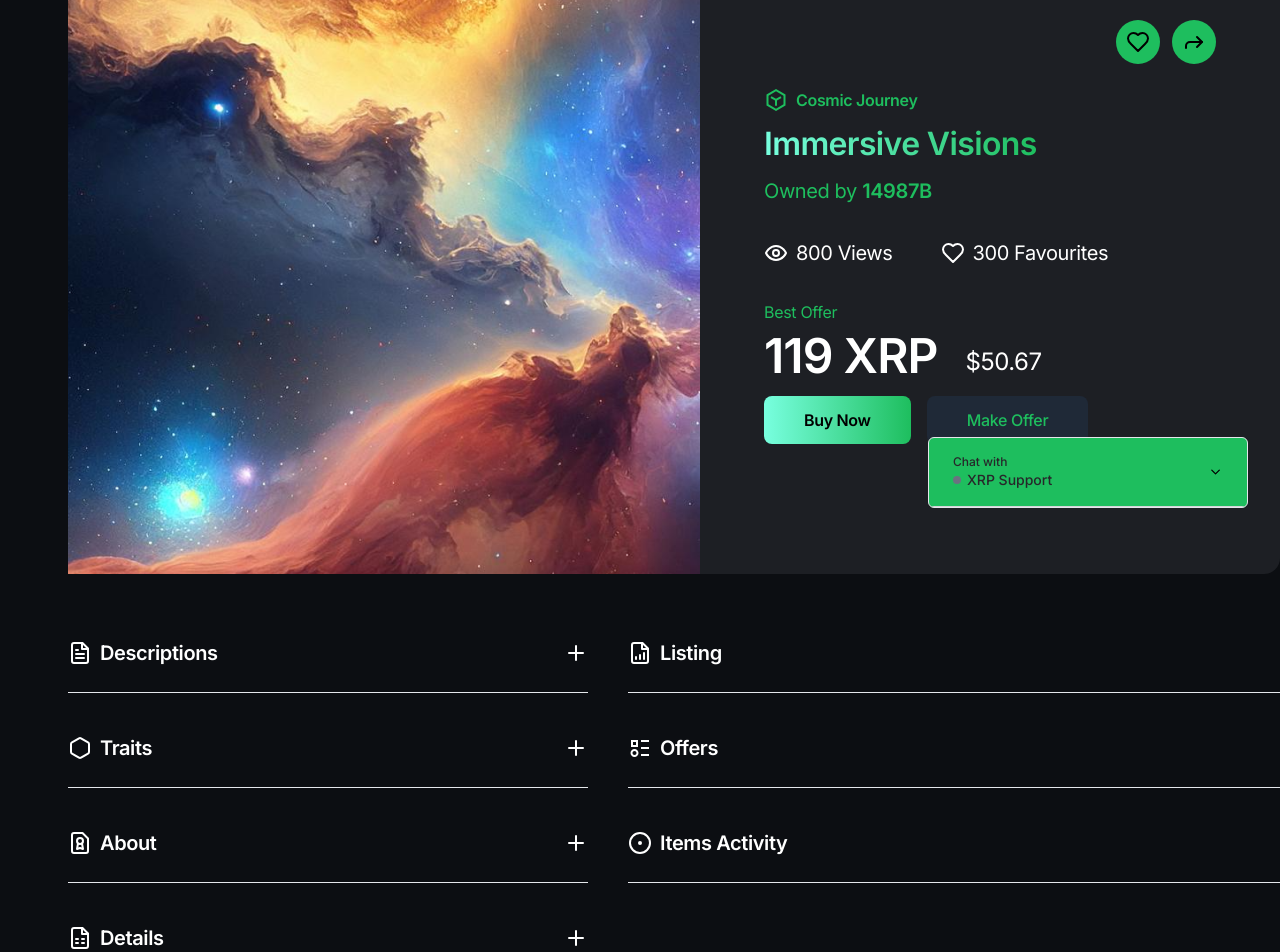
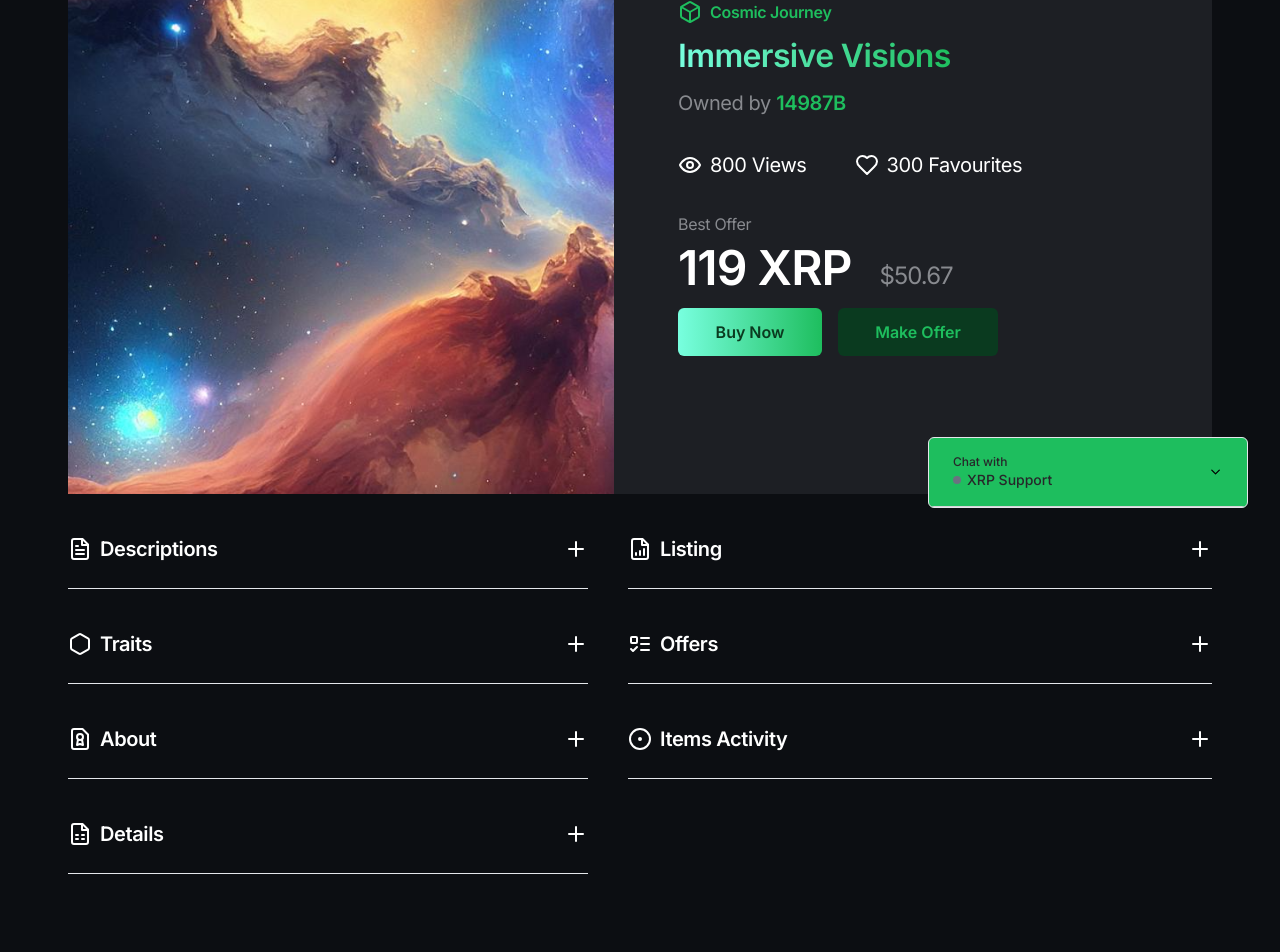
Before and after one commit to AyushGupta-0/NFT-Marketplace, a Next.js app: page /details in a window 1280 px wide. Shown: the part 260-1212 px from the top of the page. Built offline with nearby package versions, Linux system fonts and the light colour scheme.

Commit message:
nftdetails cleanup

```diff
--- a/src/app/(home)/details/page.tsx
+++ b/src/app/(home)/details/page.tsx
@@ -1,206 +1,101 @@
-import { Icons } from "@/components/ui/Icons";
 import { FiChevronRight } from "react-icons/fi";
 import NftCollectionModal from "@/components/NftCollectionModal";
-import Image from "next/image";
+import NftDetailsModal from "@/components/NftDetailsModal";
+import { Icons } from "@/components/ui/Icons";
 
 type Props = {};
 
+export default function page({}: Props) {
+  return (
+    <main className=" bg-dark w-full h-full overflow-hidden text-left  text-sm md:text-base text-green font-inter">
+      <div className=" px-6 py-8 md:px-[4.25rem] md:py-12 md:mb-8 flex flex-col justify-center items-center ">
+        <section>
+          <NftDetailsModal />
+        </section>
 
-
-export default function page({}: Props) {
-    return ( <div className="relative bg-dark w-full h-[115rem] overflow-hidden text-left text-[1rem] text-green font-inter">
-
-    <div className="absolute top-[8rem] left-[4.25rem] flex flex-row items-start justify-start">
-      <Image quality={80} width="0" height="0"
-        className="relative w-[39.5rem] h-[37.5rem] object-cover"
-        alt=""
-        src="/rectangle-16@2x.png"
-      />
-
-
-      <div className="rounded-tl-none rounded-tr-2xl rounded-br-2xl rounded-bl-none bg-box w-[42rem] h-[37.5rem] flex flex-col py-[2.88rem] px-[4rem] box-border items-start justify-start gap-[1.5rem]">
-        <div className="self-stretch flex flex-row items-center justify-end gap-[0.75rem]">
-          <div className="rounded-full bg-green flex flex-row p-[0.63rem] items-start justify-start">
-            <Icons.favorites className="text-black"/>
+        {/* Description Details Section  */}
+        <section className="flex flex-col md:flex-row w-full mt-10 text-lg md:text-xl gap-10  text-white ">
+          <div className="flex flex-col gap-10  w-full md:max-w-[32.5rem] ">
+            <div className="flex items-center justify-between pb-4 md:pb-6 border-b-[1px] border-solid border-line">
+              <div className="flex items-center gap-2">
+                <Icons.fileText />
+                <h1 className=" tracking-[-0.02em] leading-7  md:leading-[1.88rem] font-semibold">
+                  Descriptions
+                </h1>
               </div>
-          <div className="rounded-full bg-green flex flex-row p-[0.63rem] items-start justify-start">
-
-            <Icons.share className="text-black"/>
+              <Icons.add />
+            </div>
+            <div className="flex  items-center justify-between pb-4 md:pb-6 border-b-[1px] border-solid border-line">
+              <div className="flex items-center gap-2">
+                <Icons.hexagon />
+                <h1 className=" tracking-[-0.02em] leading-7  md:leading-[1.88rem] font-semibold">
+                  Traits
+                </h1>
+              </div>
+              <Icons.add />
+            </div>
+            <div className="flex  items-center justify-between pb-4 md:pb-6 border-b-[1px] border-solid border-line">
+              <div className="flex items-center gap-2">
+                <Icons.fileBadge2 />
+                <h1 className=" tracking-[-0.02em] leading-7  md:leading-[1.88rem] font-semibold">
+                  About
+                </h1>
+              </div>
+              <Icons.add />
+            </div>
+            <div className="flex  items-center justify-between pb-4 md:pb-6 border-b-[1px] border-solid border-line">
+              <div className="flex items-center gap-2">
+                <Icons.fileSpreadsheet />
+                <h1 className=" tracking-[-0.02em] leading-7  md:leading-[1.88rem] font-semibold">
+                  Details
+                </h1>
+              </div>
+              <Icons.add />
             </div>
           </div>
-        <div className="self-stretch flex flex-col items-start justify-start gap-8">
-          <div className="flex flex-col items-start justify-start gap-2">
-            <div className="flex flex-row items-center justify-start gap-2">
-              <Image width="0" height="0"
-                className="relative w-6 h-6 overflow-hidden shrink-0"
-                alt=""
-                src="/projectname.svg"
-              />
-              <div className="relative tracking-[-0.02em] leading-[1.5rem] font-semibold">
-                Cosmic Journey
+          {/* 2nd section */}
+          <div className="flex flex-col gap-10   w-full ">
+            <div className="flex  items-center justify-between pb-4 md:pb-6 border-b-[1px] border-solid border-line">
+              <div className="flex items-center gap-2">
+                <Icons.fileBarChart />
+                <h1 className=" tracking-[-0.02em] leading-7  md:leading-[1.88rem] font-semibold">
+                  Listing
+                </h1>
+              </div>
+              <Icons.add />
+            </div>
+            <div className="flex items-center justify-between pb-4 md:pb-6 border-b-[1px] border-solid border-line">
+              <div className="flex items-center gap-2">
+                <Icons.nft_offers />
+                <h1 className=" tracking-[-0.02em] leading-7  md:leading-[1.88rem] font-semibold">
+                  Offers
+                </h1>
+              </div>
+              <Icons.add />
+            </div>
+            <div className="flex  items-center justify-between pb-4 md:pb-6 border-b-[1px] border-solid border-line">
+              <div className="flex items-center gap-2">
+                <Icons.circleDot />
+                <h1 className=" tracking-[-0.02em] leading-7  md:leading-[1.88rem] font-semibold">
+                  Items Activity
+                </h1>
+              </div>
+              <Icons.add />
             </div>
           </div>
-            {/* NFT NAME */}
-            <div className="relative text-[2rem] tracking-[-0.02em] leading-[3rem] font-semibold gardient-color-green ">
-              Immersive Visions{" "}
-            </div>
-            <div className="relative text-[1.25rem] tracking-[-0.02em] leading-[1.88rem] text-content">
-              <span>{`Owned by `}</span>
-              <span className="font-semibold text-green">14987B</span>
-            </div>
-          </div>
-          <div className="flex flex-row items-start justify-start gap-[3rem] text-[1.25rem] text-white">
-            <div className="flex flex-row items-center justify-start gap-[0.5rem]">
-
-              <Icons.eye />
-              <div className="relative tracking-[-0.02em] leading-[1.88rem]">
-                800 Views
-              </div>
-            </div>
-            <div className="flex flex-row items-center justify-start gap-[0.5rem]">
-
-              <Icons.favorites />
-              <div className="relative tracking-[-0.02em] leading-[1.88rem]">
-                300 Favourites
-              </div>
-            </div>
-          </div>
-          <div className="flex flex-col items-start justify-start gap-4 text-content">
-            <div className="flex flex-col items-start justify-start gap-2">
-              <div className="relative tracking-[-0.02em] leading-6">
-                Best Offer
-              </div>
-              <div className="flex flex-row items-end justify-start gap-[1.75rem] text-[3rem] text-white">
-                <div className="relative tracking-[-0.02em] leading-[3rem] font-semibold">
-                  119 XRP
-                </div>
-                <div className="relative text-[1.5rem] tracking-[-0.02em] leading-[2.25rem] text-content">
-                  $50.67
-                </div>
-              </div>
-            </div>
-            <div className="flex flex-row items-start justify-start gap-4 text-black">
-              <div className="rounded-lg [background:linear-gradient(90deg,_#78ffdf,_#1ebe5e)] flex flex-row py-[0.75rem] px-[2.5rem] items-center justify-start">
-                <button className="relative tracking-[-0.02em] leading-[1.5rem] font-semibold">
-                  Buy Now
-                </button>
-              </div>
-              <div className="rounded-lg bg-gray-800 flex flex-row py-[0.75rem] px-[2.5rem] items-center justify-start text-green">
-                <button className="relative tracking-[-0.02em] leading-[1.5rem] font-medium">
-                  Make Offer
-                </button>
-              </div>
-            </div>
-          </div>
-        </div>
-      </div>
-    </div>
-    <div className="absolute top-[49.5rem] left-[4.25rem] flex flex-col items-start justify-start gap-[2.5rem] text-[1.25rem] text-white">
-      {/* Description Details Section  */}
-      <div className="flex flex-row items-start justify-start gap-[2.5rem] md:self-stretch md:w-auto md:flex-row">
-        <div className="flex flex-col items-start justify-start gap-[2.5rem]">
-          <div className="flex flex-col pt-[0rem] px-[0rem] pb-[1.5rem] items-start justify-start border-b-[1px] border-solid border-line">
-            <div className="w-[32.5rem] flex flex-row items-center justify-between">
-              <div className="flex flex-row items-center justify-start gap-[0.5rem]">
-                <Icons.fileText  />
-                <div className="relative tracking-[-0.02em] leading-[1.88rem] font-semibold">
-                  Descriptions
-                </div>
-              </div>
-              <Icons.add className="h-6 w-6" />
-            </div>
-          </div>
-          <div className="flex flex-col pt-[0rem] px-[0rem] pb-[1.5rem] items-start justify-start border-b-[1px] border-solid border-line">
-            <div className="w-[32.5rem] flex flex-row items-center justify-between">
-              <div className="flex flex-row items-center justify-start gap-[0.5rem]">
-                <Icons.hexagon/>
-                <div className="relative tracking-[-0.02em] leading-[1.88rem] font-semibold">
-                  Traits
-                </div>
-              </div>
-              <Icons.add className="h-6 w-6" />
-            </div>
-          </div>
-          <div className="box-border w-[32.5rem] flex flex-col pt-[0rem] px-[0rem] pb-[1.5rem] items-start justify-start border-b-[1px] border-solid border-line">
-            <div className="w-[32.5rem] flex flex-row items-center justify-between">
-              <div className="flex flex-row items-center justify-start gap-[0.5rem]">
-
-                <Icons.fileBadge2/>
-                <div className="relative tracking-[-0.02em] leading-[1.88rem] font-semibold">
-                  About
-                </div>
-              </div>
-              <Icons.add className="h-6 w-6" />
-            </div>
-          </div>
-          <div className="box-border w-[32.5rem] flex flex-col pt-[0rem] px-[0rem] pb-[1.5rem] items-start justify-start border-b-[1px] border-solid border-line">
-            <div className="w-[32.5rem] flex flex-row items-center justify-between">
-              <div className="flex flex-row items-center justify-start gap-[0.5rem]">
-
-                <Icons.fileSpreadsheet/>
-                <div className="relative tracking-[-0.02em] leading-[1.88rem] font-semibold">
-                  Details
-                </div>
-              </div>
-              <Icons.add className="h-6 w-6" />
-            </div>
-          </div>
-        </div>
-        <div className="flex flex-col items-start justify-start gap-[2.5rem]">
-          <div className="self-stretch flex flex-col pt-[0rem] px-[0rem] pb-[1.5rem] items-start justify-start border-b-[1px] border-solid border-line">
-            <div className="self-stretch flex flex-row items-center justify-between">
-              <div className="flex flex-row items-center justify-start gap-[0.5rem]">
-
-                <Icons.fileBarChart/>
-                <div className="relative tracking-[-0.02em] leading-[1.88rem] font-semibold">
-                  Listing
-                </div>
-              </div>
-              <Icons.add className="h-6 w-6" />
-            </div>
-          </div>
-          <div className="box-border w-[46.5rem] flex flex-col pt-[0rem] px-[0rem] pb-[1.5rem] items-start justify-start border-b-[1px] border-solid border-line">
-            <div className="self-stretch flex flex-row items-center justify-between">
-              <div className="flex flex-row items-center justify-start gap-[0.5rem]">
-                <img
-                  className="relative w-6 h-6 overflow-hidden shrink-0"
-                  alt=""
-                  src="/offers.svg"
-                />
-                <div className="relative tracking-[-0.02em] leading-[1.88rem] font-semibold">
-                  Offers
-                </div>
-              </div>
-              <Icons.add className="h-6 w-6" />
-            </div>
-          </div>
-          <div className="box-border w-[46.5rem] flex flex-col pt-[0rem] px-[0rem] pb-[1.5rem] items-start justify-start border-b-[1px] border-solid border-line">
-            <div className="self-stretch flex flex-row items-center justify-between">
-              <div className="flex flex-row items-center justify-start gap-[0.5rem]">
-
-                <Icons.circleDot/>
-                <div className="relative tracking-[-0.02em] leading-[1.88rem] font-semibold">
-                  Items Activity
-                </div>
-              </div>
-              <Icons.add className="h-6 w-6" />
-            </div>
-          </div>
-        </div>
-      </div>
+        </section>
 
         {/* Price Graph Section  */}
-
-      <div className="flex flex-col items-start justify-start gap-[1.25rem]">
+        {/* <div className="flex flex-col items-start justify-start gap-[1.25rem]">
             <div className="flex flex-row items-center justify-start gap-[0.5rem]">
-          <Icons.lineChart/>
-          <div className="relative tracking-[-0.02em] leading-[1.88rem] font-semibold">
+              <Icons.lineChart />
+              <div className=" tracking-[-0.02em] leading-[1.88rem] font-semibold">
                 Price History
               </div>
             </div>
             <div className="w-[81.5rem] flex flex-row items-center justify-start gap-[0.75rem] text-center text-[0.63rem] text-content">
               <div className="flex flex-row items-center justify-start gap-[0.5rem] text-white">
-            <div className="relative tracking-[-0.02em] leading-[0.94rem] font-semibold [transform:_rotate(-90deg)] [transform-origin:0_0]">
+                <div className=" tracking-[-0.02em] leading-[0.94rem] font-semibold [transform:_rotate(-90deg)] [transform-origin:0_0]">
                   Volume (XRP)
                 </div>
                 <div className="flex flex-col items-center justify-start gap-[1.13rem] text-content">
@@ -313,14 +208,15 @@ export default function page({}: Props) {
                   </div>
                 </div>
               </div>
-
             </div>
-      </div>
+          </div> */}
 
         {/* More for this collection section  */}
-       <section className=" pt-6 text-xl md:text-2xl font-semibold gap-4 flex flex-col">
+        {/* <section className=" pt-6 text-xl md:text-2xl font-semibold gap-4 flex flex-col">
             <div className="flex md:gap-96">
-          <h1 className=" gardient-color-green ">More for this collection</h1>
+              <h1 className=" gardient-color-green ">
+                More for this collection
+              </h1>
               <div className="flex group text-base md:pl-80 text-green gap-2 items-center">
                 <h2> See All Collections</h2>
                 <FiChevronRight className="h-5 w-5  group-hover:translate-x-1" />
@@ -333,9 +229,10 @@ export default function page({}: Props) {
               <NftCollectionModal data="" />
               <NftCollectionModal data="" />
             </div>
-      </section>
+          </section> */}
       </div>
-
-  </div>);
+      {/* </div> */}
+    </main>
+  );
 }
 //
--- a/src/app/profile-anonymous/layout.tsx
+++ b/src/app/profile-anonymous/layout.tsx
@@ -3,16 +3,12 @@ import SideBar from "@/components/layout/SideBar";
 import Image from "next/image";
 import { FC, ReactNode } from "react";
 import heroBg from "@/assets/hero-bg.png";
-import FiterSecttion from "@/components/fiter-secttion";
-import ExploreItems from "@/components/explore-items";
-import ExploreSubNavbar from "@/components/explore-sub-navbar";
+
 import Footer from "@/components/layout/Footer";
 import EditProfile from "./components/editProfile";
 import ProfileDisplay from "./components/ProfileDisplay";
 import LatestCollection from "./components/latestCollection";
 import Head from "next/head";
-
-
 
 interface layoutProps {
   children: ReactNode;
--- /dev/null
+++ b/src/components/NftDetailsModal.tsx
@@ -0,0 +1,96 @@
+import { FC } from "react";
+import Button from "./ui/Button";
+import { Icons } from "./ui/Icons";
+import Image from "next/image";
+
+interface NftDetailsModalProps {}
+
+const NftDetailsModal: FC<NftDetailsModalProps> = ({}) => {
+  return (
+    <div className=" flex flex-col items-center md:flex-row md:items-start md:justify-start">
+      <div className="">
+        <Image
+          quality={80}
+          width="0"
+          height="0"
+          className="md:w-[39.5rem] w-full h-[19.5rem] md:h-[37.5rem] object-cover"
+          alt="nft image"
+          src="/rectangle-16@2x.png"
+        />
+      </div>
+
+      <div className=" md:rounded-tl-none md:rounded-bl-none md:rounded-tr-2xl md:rounded-br-2xl rounded-b-2xl bg-box w-full  md:w-[42rem] md:h-[37.5rem] flex flex-col p-4 md:py-[2.88rem] md:px-16 box-border items-start justify-start gap-6">
+        <div className="self-stretch flex items-center justify-end gap-3">
+          <div className="rounded-full bg-green flex  p-[0.63rem] items-start justify-start">
+            <Icons.favorites className="text-black w-4 h-4" />
+          </div>
+          <div className="rounded-full bg-green flex p-[0.63rem] items-start justify-start">
+            <Icons.share className="text-black w-4 h-4" />
+          </div>
+        </div>
+
+        {/* nft details */}
+        <div className=" flex flex-col w-full items-start justify-start gap-4 md:gap-8">
+          <div className="flex flex-col items-start justify-start gap-2">
+            <div className="flex gap-2">
+              <Icons.box className="text-green w-5 h-5 md:w-6 md:h-6 shrink-0" />
+              <h3 className="tracking-[-0.02em] font-semibold">
+                Cosmic Journey
+              </h3>
+            </div>
+
+            <h1 className=" text-2xl md:text-[2rem] tracking-[-0.02em] md:leading-[3rem] font-semibold gardient-color-green ">
+              Immersive Visions{" "}
+            </h1>
+            <div className=" text-base md:text-xl tracking-[-0.02em] md:leading-[1.88rem]">
+              <span className="text-content_Grey">Owned by </span>{" "}
+              <span className="font-semibold text-green">14987B</span>
+            </div>
+          </div>
+
+          <div className="flex items-start justify-start gap-3 my-1 md:my-0 md:gap-12 text-base md:text-xl text-white tracking-[-0.02em] md:leading-[1.88rem]">
+            <div className="flex items-center justify-start gap-2 ">
+              <Icons.eye className="" />
+              <h2>800 Views</h2>
+            </div>
+            <div className="flex items-center justify-start gap-2">
+              <Icons.favorites />
+              <h2>300 Favourites</h2>
+            </div>
+          </div>
+
+          <div className="flex flex-col items-start w-full justify-start gap-4 text-content_Grey">
+            <div className="flex flex-col items-start justify-start gap-2 ">
+              <h3 className="tracking-[-0.02em]  ">Best Offer</h3>
+              <div className="flex items-end justify-start gap-4 md:gap-7 text-[2.5rem] md:text-5xl tracking-[-0.02em] text-white">
+                <h1 className=" leading-10 md:leading-[3rem] font-semibold">
+                  119 XRP
+                </h1>
+                <h2 className=" text-xl md:text-2xl leading-9  text-content_Grey">
+                  $50.67
+                </h2>
+              </div>
+            </div>
+
+            <div className="flex flex-row items-start w-full justify-start gap-4 text-black">
+              <Button
+                variant={"gradiend"}
+                className="w-full md:w-36 md:text-base"
+              >
+                Buy Now
+              </Button>
+              <Button
+                className="w-full md:w-40 md:text-base"
+                variant={"darkgreen"}
+              >
+                Make Offer
+              </Button>
+            </div>
+          </div>
+        </div>
+      </div>
+    </div>
+  );
+};
+
+export default NftDetailsModal;
```
Also changed, not shown: src/app/profile/page.tsx (+1 -6 lines), src/components/ui/Icons.tsx (+10 -8 lines). Lines whose indentation alone changed are shown as unchanged.
